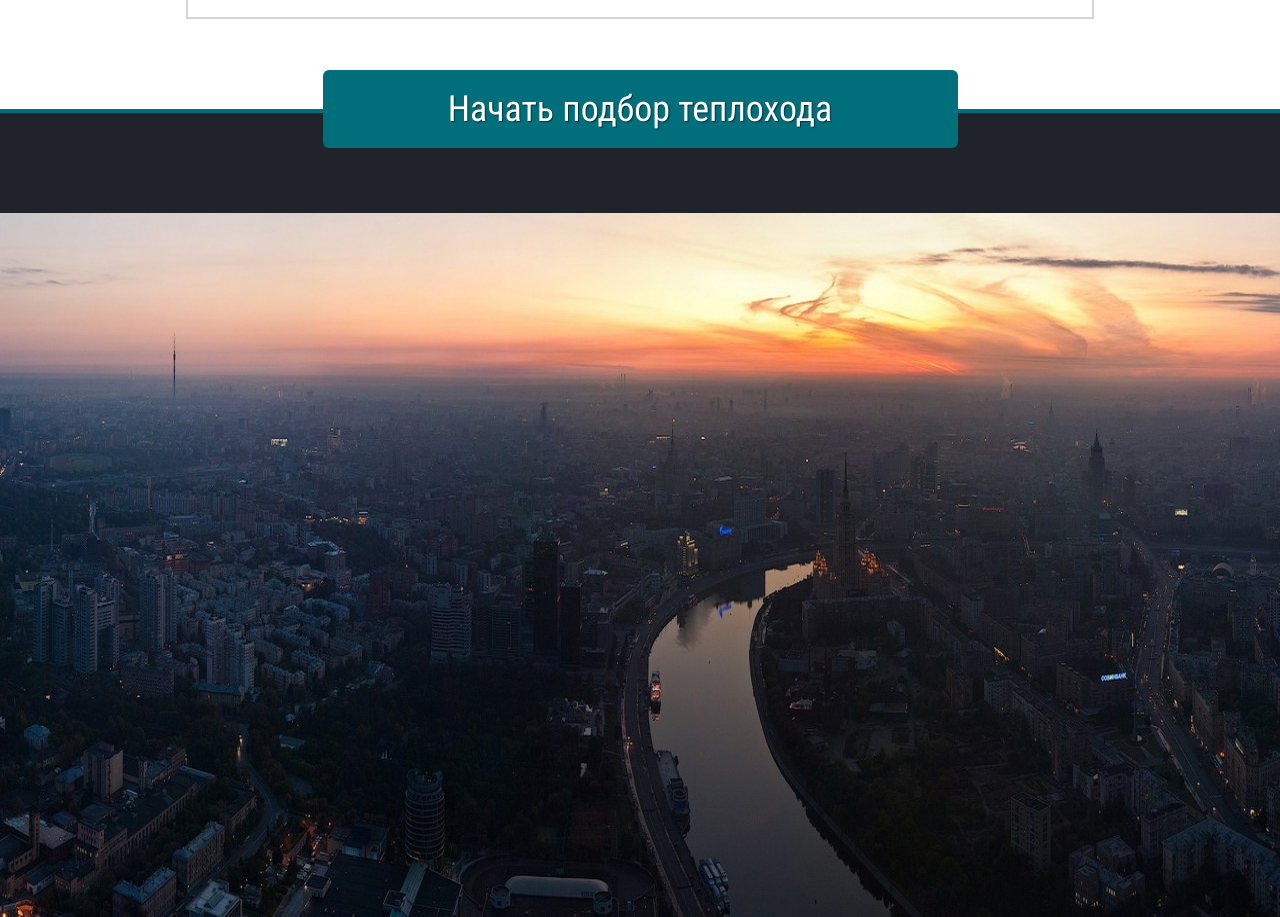
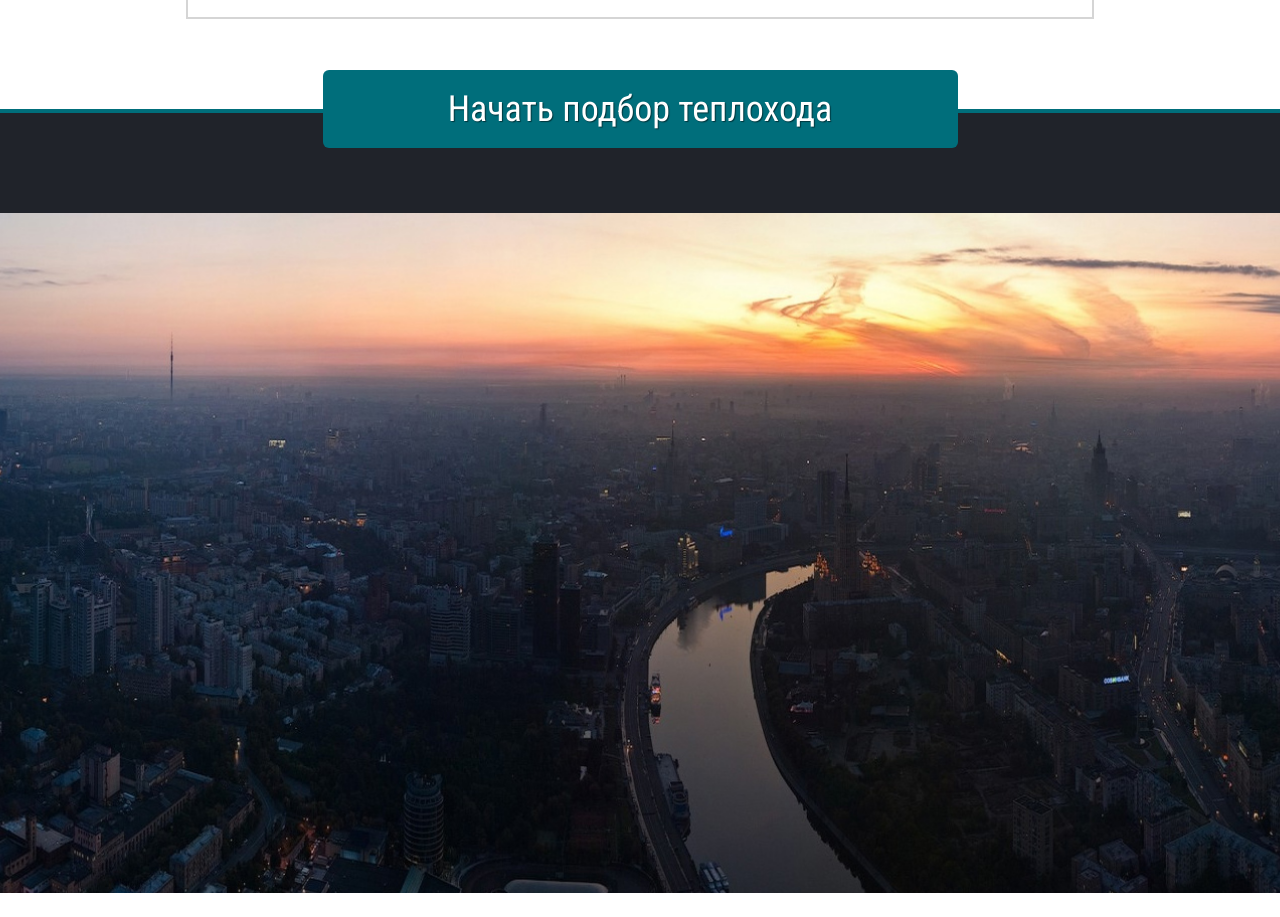
Before and after one commit to Iruska/admiral, a plain HTML site: page index.html in a window 1280 px wide. Shown: the part 5687-6604 px from the top of the page. After the commit the page ends 6580 px from the top, so only its background shows below. Drawn offline with Linux system fonts and the light colour scheme.

Commit message:
fix height

```diff
--- a/less/animate.less
+++ b/less/animate.less
@@ -117,8 +117,9 @@
     background-image: url('../img/footer-bg.jpg');
     background-repeat: no-repeat;
     background-attachment: fixed;
-    background-size: cover;
-    min-height: 804px;
+    background-size: 110%;
+    // min-height: 804px;
+    min-height: 780px;
 }
 
 #slide-5 .bcg{
@@ -140,10 +141,6 @@
     width: 100%; text-align: right;
 }
 
-#slide-4 .curtainContainer{
-    min-height: 780px;
-}
-
 #slide-4 .copy {
     top: 20%; bottom: auto;
     text-align: center;
```
Also changed, not shown: css/style-dist.css, css/style.css.
